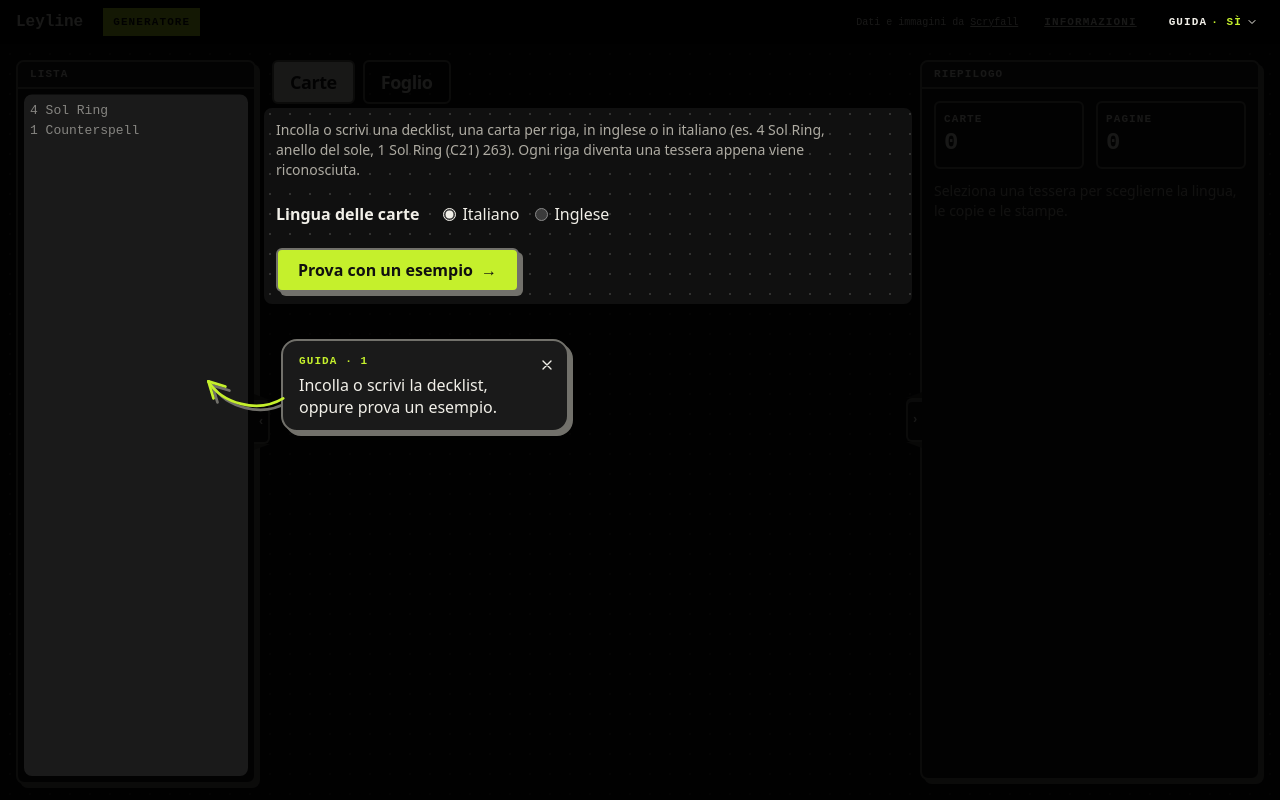
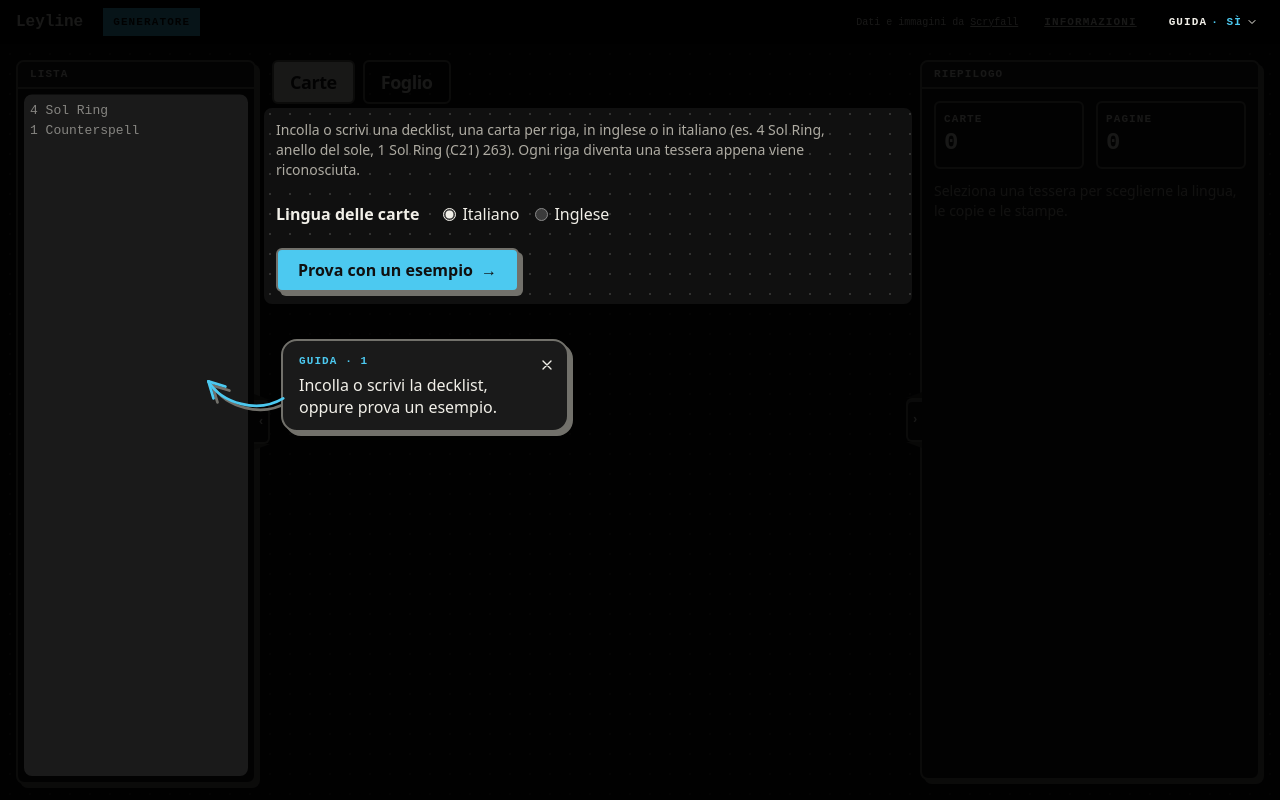
Before and after one commit to mattesalva93/leyline, a React (Vite) app in the folder packages/web/: page /proxy in a window 1280 px wide. Built offline with nearby package versions, Linux system fonts and the light colour scheme.

Commit message:
feat: make the accent Leyline's sky blue, with no blue among the sibling colours

```diff
--- a/packages/web/src/theme.css
+++ b/packages/web/src/theme.css
@@ -14,23 +14,26 @@
   --color-raised: #262626;
   --color-border: #72716b;
   --color-muted-foreground: #aeaba2;
-  --color-accent: #c5f02c;
+  --color-accent: #4cc9f0;
   --color-accent-foreground: #101010;
   /* The accent under the pointer: a primary button darkens a little, keeping its text readable. */
-  --color-accent-hover: #b4dc22;
+  --color-accent-hover: #36b6de;
   /* The ring of the focused element, the text's colour: never the selection's accent. */
   --color-focus: #f1efe8;
   /* The outer edge of the selected tile's ring: the accent stands out of the dark board on its own, the edge only widens it. */
-  --color-selection-edge: #c5f02c;
+  --color-selection-edge: #4cc9f0;
   --color-chrome: #000000;
   --color-chrome-foreground: #f1efe8;
   --color-warning: #fbbf24;
   --color-danger: #fca5a5;
   --color-link: #ff7eb6;
-  /* The sibling palette: a colour per sibling group, so the eye sees where one group ends and the next starts. */
+  /*
+   * The sibling palette: a colour per sibling group, so the eye sees where one group ends and the next starts.
+   * None is a blue, so a sibling group's ring never reads as the selected tile's accent.
+   */
   --color-sibling-1: #ff7eb6;
-  --color-sibling-2: #7fb2ff;
-  --color-sibling-3: #4fd1c5;
+  --color-sibling-2: #ff9f5a;
+  --color-sibling-3: #c5f02c;
   --color-sibling-4: #c9a3ff;
   --color-dot: #f1efe826;
   --color-overlay: #00000080;
```
